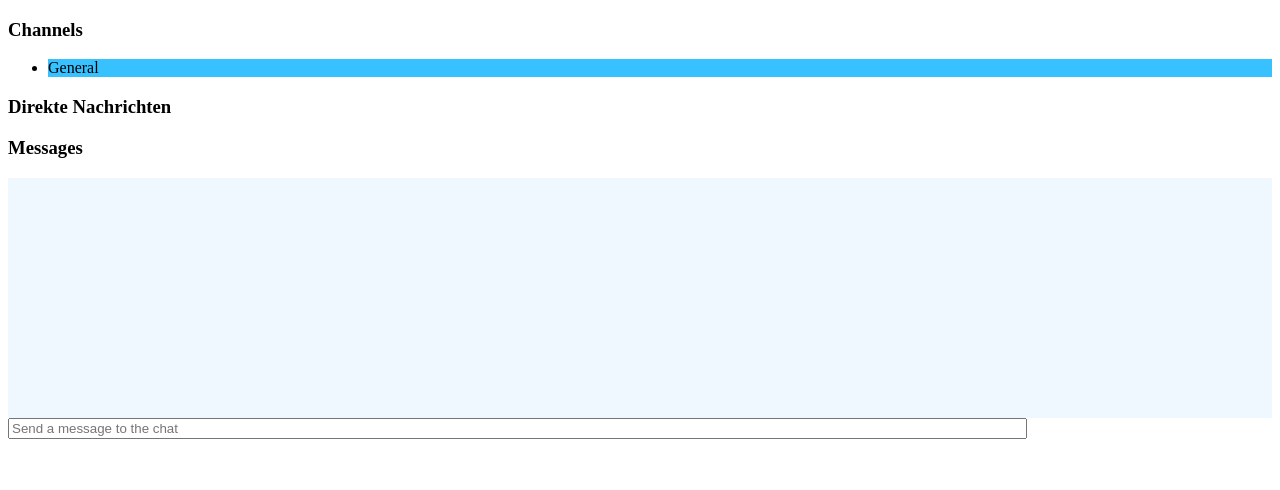
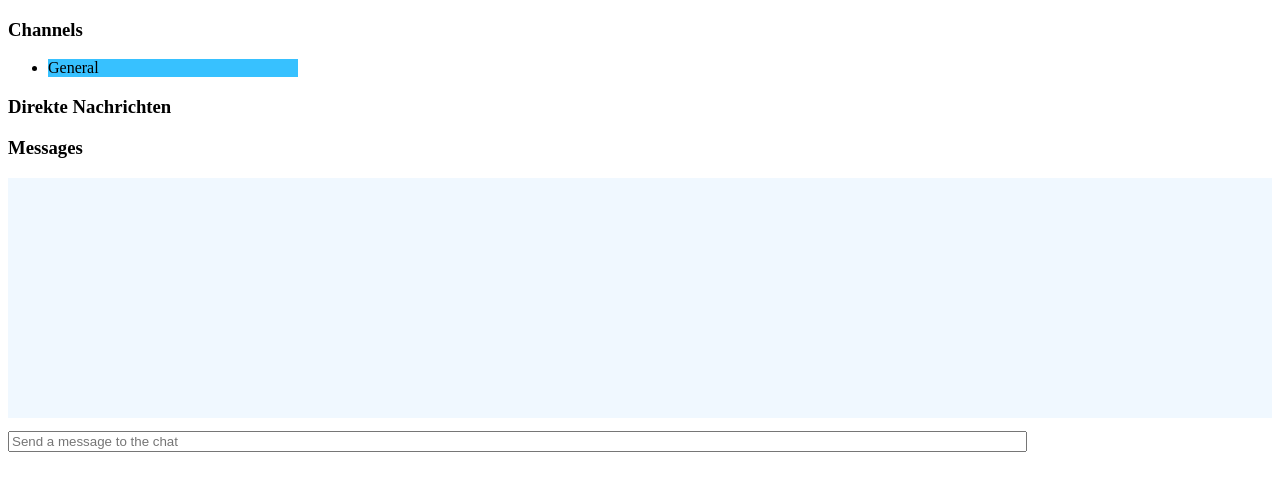
Before and after one commit to mhusm/chat, a website: page public/index.html in a window 1280 px wide. Drawn offline with nearby package versions, Linux system fonts and the light colour scheme; no server answers.

Commit message:
more styling

```diff
--- a/public/chat.css
+++ b/public/chat.css
@@ -4,6 +4,11 @@ li.selected {
 
 #chat-input {
     width: 80%;
+    margin-top: 1em;
+}
+
+ul {
+    max-width: 250px;
 }
 
 #chat-window {
```
